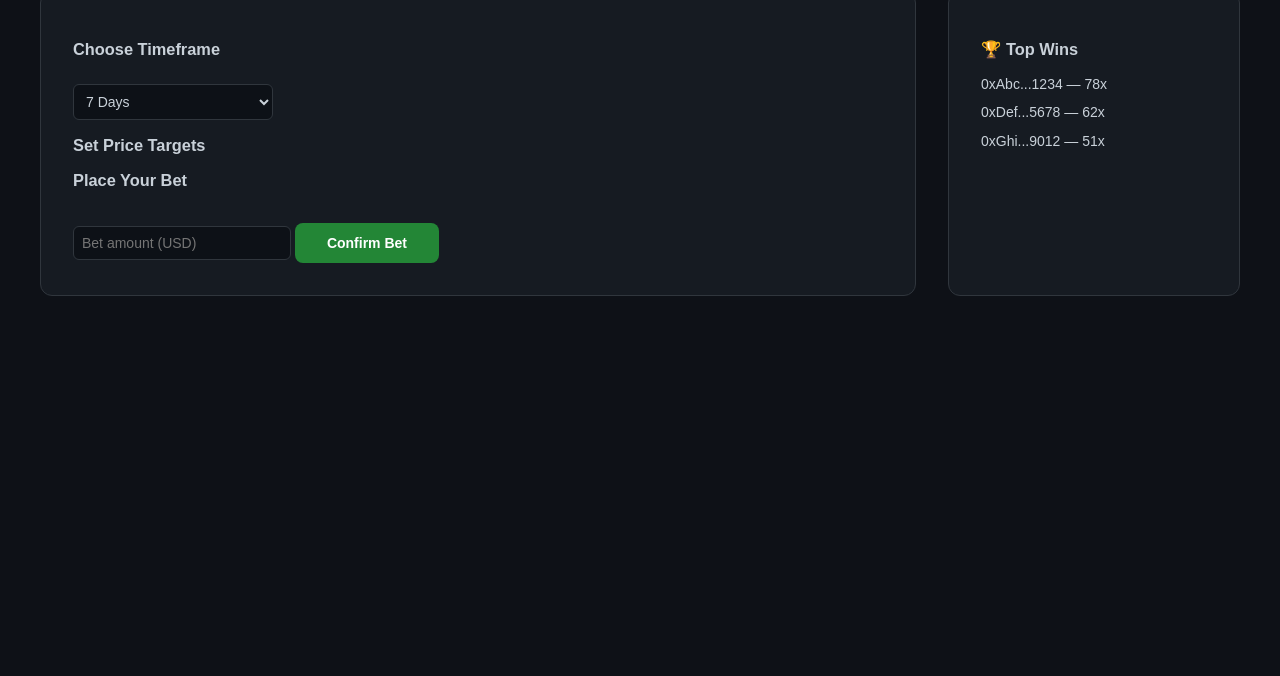
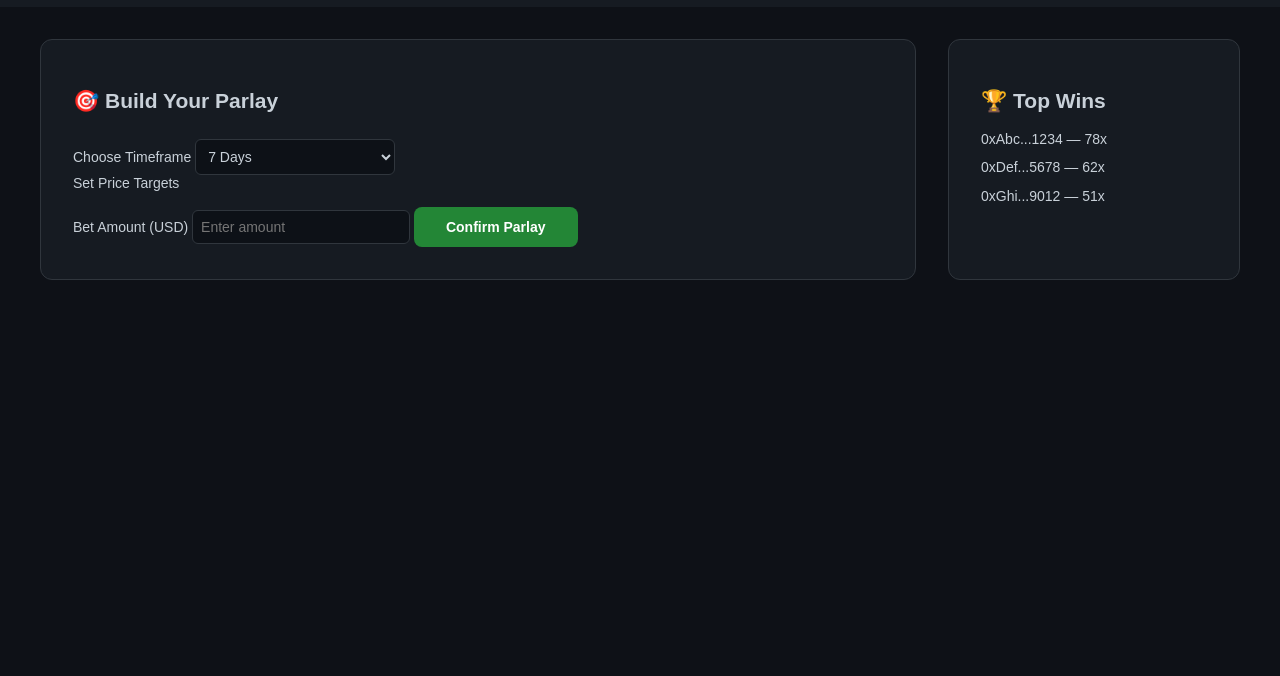
Before and after one commit to ozzz333/parlay, a plain HTML site: page index.html in a window 1280 px wide. Shown: the part 124-800 px from the top of the page. Drawn offline with Linux system fonts and the light colour scheme; a script that the page names is missing.

Commit message:
Update index.html

```diff
--- a/index.html
+++ b/index.html
@@ -10,38 +10,48 @@
 <body>
 
 <header>
+  <div class="header-content">
     <h1>Parlay.fun 🔥</h1>
-  <div class="header-right">
+    <div class="header-actions">
       <button id="connect-wallet">Connect Wallet</button>
       <span id="wallet-address"></span>
+    </div>
   </div>
 </header>
 
 <main class="main-grid">
-  <section class="build-parlay fade-in">
-    <h3>Choose Timeframe</h3>
+  <section class="build-parlay card fade-in">
+    <h2>🎯 Build Your Parlay</h2>
+
+    <div class="parlay-section">
+      <label>Choose Timeframe</label>
       <select id="global-timeframe">
         <option value="1 Day">1 Day</option>
         <option value="3 Days">3 Days</option>
         <option value="7 Days" selected>7 Days</option>
         <option value="30 Days">30 Days</option>
       </select>
+    </div>
 
-    <h3>Set Price Targets</h3>
+    <div class="parlay-section">
+      <label>Set Price Targets</label>
       <div id="events"></div>
+    </div>
 
-    <h3>Place Your Bet</h3>
-    <input type="number" id="bet-amount" placeholder="Bet amount (USD)" />
-    <button id="confirm-bet">Confirm Bet</button>
+    <div class="parlay-section">
+      <label>Bet Amount (USD)</label>
+      <input type="number" id="bet-amount" placeholder="Enter amount" />
+      <button id="confirm-bet">Confirm Parlay</button>
+    </div>
 
     <div id="error-message"></div>
     <div id="parlay-summary"></div>
     <div id="potential-payout"></div>
   </section>
 
-  <aside class="sidebar fade-in">
-    <h3>🏆 Top Wins</h3>
-    <ul>
+  <aside class="sidebar card fade-in">
+    <h2>🏆 Top Wins</h2>
+    <ul id="top-wins">
       <li>0xAbc...1234 — 78x</li>
       <li>0xDef...5678 — 62x</li>
       <li>0xGhi...9012 — 51x</li>
```
Lines whose indentation alone changed are shown as unchanged.
